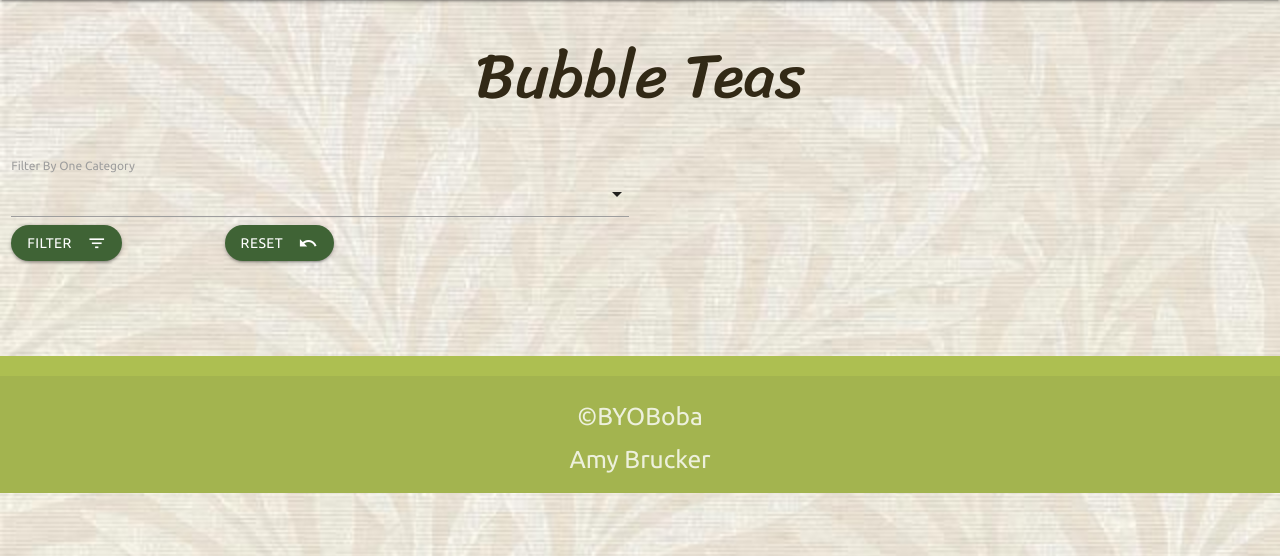
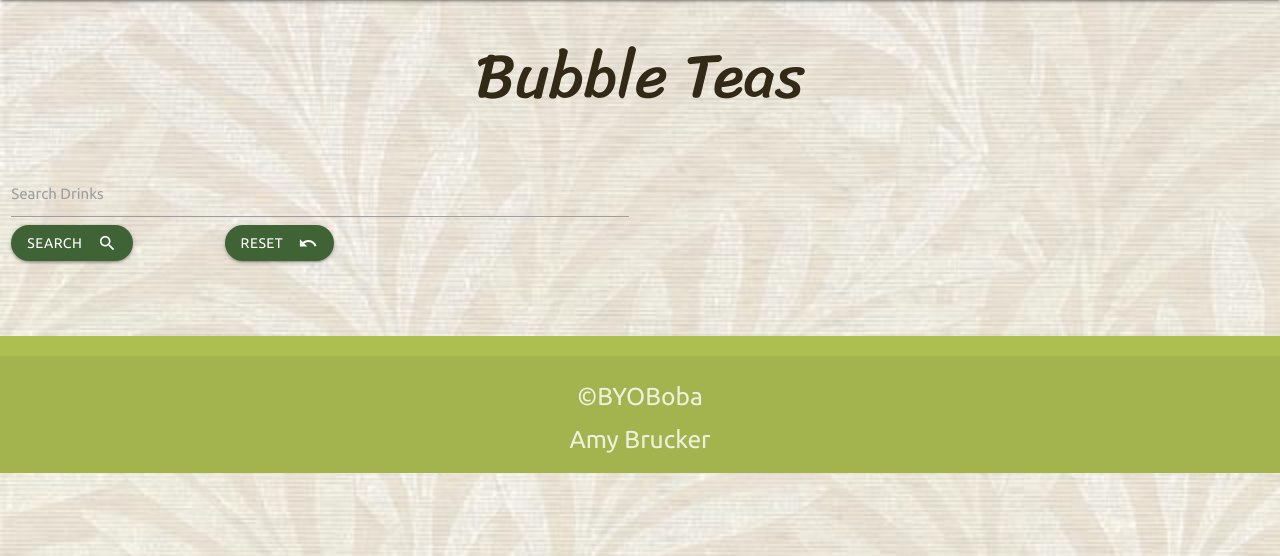
Before and after one commit to amybru/byioboba, a Flask app: page /get_drink in a window 1280 px wide. Shown: the part 64-620 px from the top of the page. Run offline with Flask 2, Linux system fonts and the light colour scheme; data that the repository does not hold is empty; some libraries are stand-ins or nearby versions.

Commit message:
began search feature

```diff
--- a/app.py
+++ b/app.py
@@ -12,7 +12,9 @@ if path.exists('env.py'):
 app.config["MONGO_URI"] = os.environ.get('MONGO_URI')
 app.config['MONGO_DBNAME'] = os.environ.get('MONGO_DBNAME')
 
+
 mongo = PyMongo(app)
+
 
 # Home Page
 @app.route('/')
@@ -20,16 +22,27 @@ mongo = PyMongo(app)
 def home():
     return render_template("index.html")
 
+
 # Get Drinks: View all drinks in database with the option to filter
 @app.route('/get_drink')
 def get_drink():
     return render_template('drinks.html', boba=mongo.db.boba.find())
+
+
+# Search Drinks
+@app.route("/search", methods=["GET", "POST"])
+def search():
+    query = request.form.get("query")
+    boba = list(mongo.db.boba.find({"$text": {"$search": query}}))
+    return render_template("drinks.html", boba=boba)
+
 
 # Page to view one drink from the database
 @app.route('/see_one/<boba_id>')
 def see_one(boba_id):
     boba = mongo.db.boba.find_one({"_id": ObjectId(boba_id)})
     return render_template('components/drinkCard.html', boba=boba)
+
 
 # Add Drink form
 @app.route("/add_drink")
@@ -41,12 +54,14 @@ def add_drink():
     ice = mongo.db.ice.find()
     return render_template('addDrink.html', boba=mongo.db.boba.find(), drinks=list(drinks), teas=teas, toppings=toppings, sweet=sweet, ice=ice)
 
+
 # Function to post user data to the database
 @app.route('/insert_drink', methods=['POST'])
 def insert_drink():
     boba = mongo.db.boba
     boba.insert_one(request.form.to_dict())
     return redirect(url_for('get_drink'))
+
 
 # Edit Drink Form
 @app.route('/edit_drink/<boba_id>')
@@ -58,7 +73,8 @@ def edit_drink(boba_id):
     decaf = list(mongo.db.decaf.find())
     ice = list(mongo.db.ice.find())
     sweet = list(mongo.db.sweet.find())
-    return render_template('components/editDrink.html',  boba=boba, drinks=drinks, teas=teas, top=top, decaf=decaf, ice=ice, sweet=sweet)
+    return render_template('components/editDrink.html', boba=boba, drinks=drinks, teas=teas, top=top, decaf=decaf, ice=ice, sweet=sweet)
+
 
 # Update Drink in database
 @app.route('/update_drink/<boba_id>', methods=["POST"])
@@ -76,11 +92,13 @@ def update_drink(boba_id):
         })
     return redirect(url_for('get_drink'))
 
+
 # Delete Drink From Database
 @app.route('/delete_drink/<boba_id>')
 def delete_drink(boba_id):
     mongo.db.boba.remove({'_id': ObjectId(boba_id)})
     return redirect(url_for('get_drink'))
 
+
 if __name__ == '__main__':
     app.run(host=os.environ.get('IP'), port=int(os.environ.get('PORT')), debug=True)
--- a/templates/drinks.html
+++ b/templates/drinks.html
@@ -7,24 +7,19 @@
       <h1 class="page-title">Bubble Teas</h1>
    </div>
 </div>
+
 <!--Search by filtering drink options-->
 <div class="row">
-   <form id="filter_form" method="POST" action="{{ url_for('get_drink') }}">
+   <form id="filter_form" method="POST" action="{{ url_for('search') }}"  method="POST">
       <div class="input-field col s12 m6">
-         <select name="drink_type">
-            <option value="default" disabled>Filter</option>
-            {% for drink in drinks %}
-            <option value="{{ drink.drink_type }}">{{ drink.drink_type }}</option>
-            {% endfor %}
-         </select>
-         <!--How to use our filter instructions-->
-         <label>Filter By One Category</label>
+         <input type="text" id="query" name="query" minlength="3" class="validate" required>
+         <label for="query">Search Drinks</label>
          <!--Submit Button-->
          <div class="row submit-button-wrapper">
             <div class="col s6 m4">
-               <a href="{{ url_for('search_drinks') }}" id="filter_btn" class="button btn" type="submit" aria-label="Filter button">
-               <span>Filter</span>
-               <i class="material-icons right">filter_list</i>
+               <a type="submit" id="filter_btn" class="button btn" aria-label="Search button">
+               <span>Search</span>
+               <i class="material-icons right">search</i>
                </a>
             </div>
             <!--Reset Button-->
@@ -38,27 +33,12 @@
       </div>
    </form>
 </div>
-<!--Card displayed for each drink in database, allowing for filters if used-->
-<div class="row center-align">
-   <!--WITHOUT SEARCH-->
-   {% if search_results == "" %}
-   {% for b in boba %}
-   <!--Only display if the deleted field value is false-->
-   {% include "components/drinkCard.html" %}
-   {% endfor %}
-   <!--WITH SEARCH-->
-   {% else %}
-   {% for drink in search_results %}
-   <!--Only display recipe if the deleted field value is false-->
-   {% include "components/drinkCard.html" %}
-   {% endfor %}
-   {% endif %}
-</div>
+
+ <!--WITHOUT SEARCH-->
 <div class="row center-align collections-row">
-   <!--WITHOUT SEARCH-->
    {% for boba in boba %}
-   <div>
-      <ul class="collection col s12 m6 l4">
+   <div class="col s12 m6 l4">
+      <ul class="collection">
          <li class="collection-item collection-circle hoverable avatar">
             <img src="static/img/logo.jpg" alt="Boba" class="circle collection-img">
             <a class="title" href="{{ url_for('see_one', boba_id=boba._id)}}">
@@ -70,7 +50,7 @@
             </p>
          </li>
       </ul>
-   </div>
+      </div>
+       {% endfor %}
 </div>
-{% endfor %}
 {% endblock %}
```
